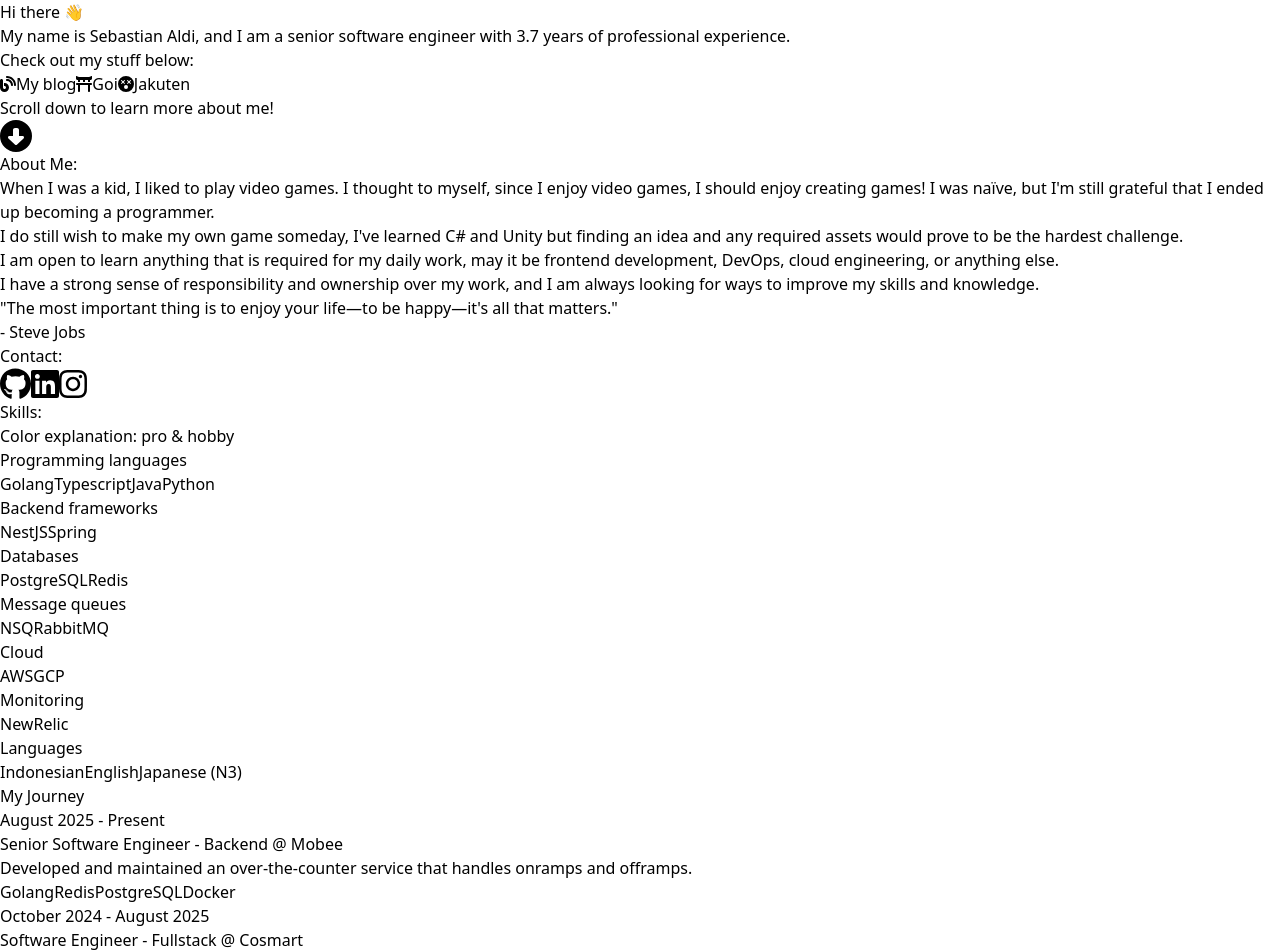
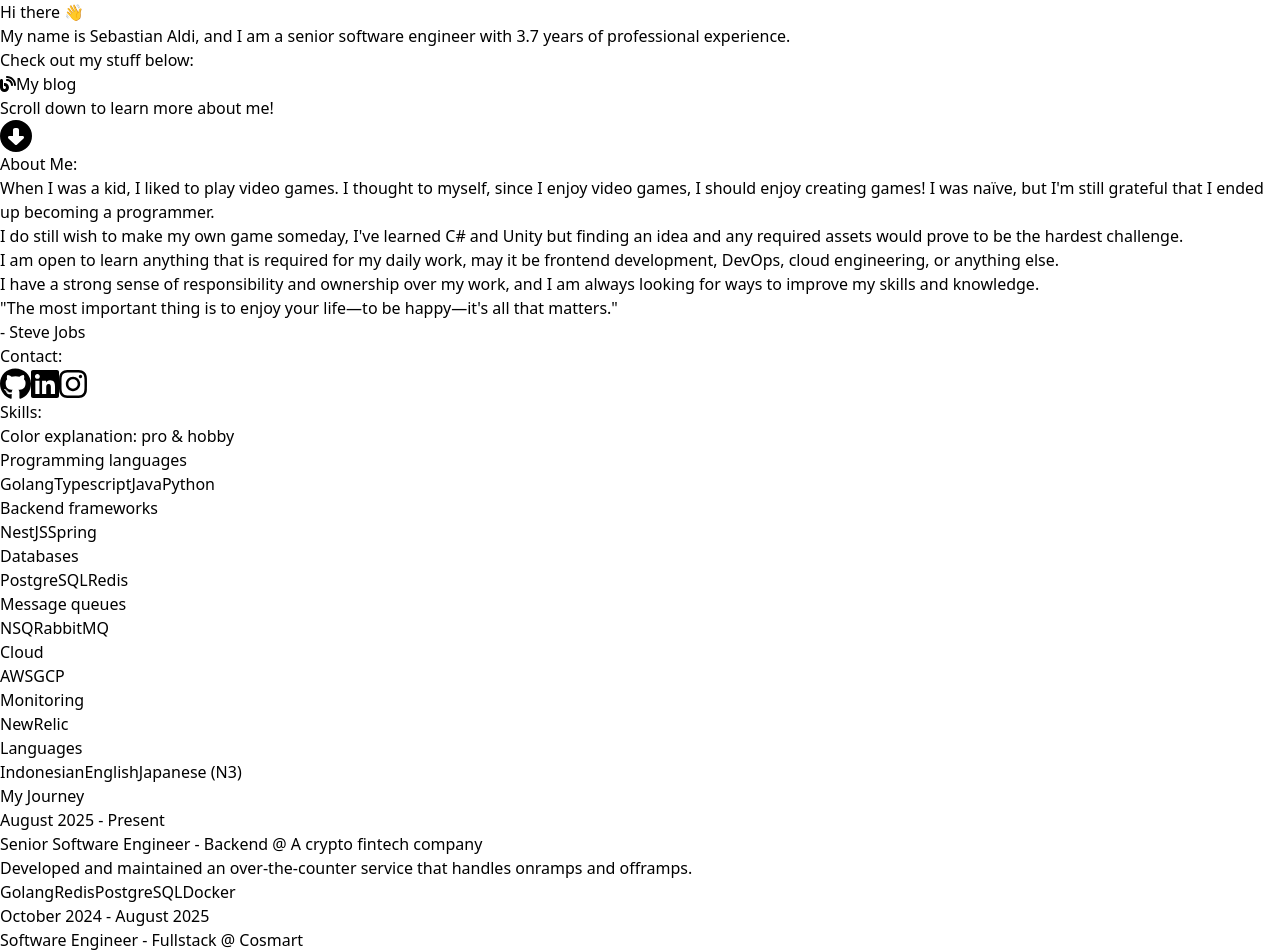
Before and after one commit to sebastianaldi17/personal-site, a React (Vite) app: page / in a window 1280 px wide. Shown: the top 952 px of the page. Built offline with nearby package versions, Linux system fonts and the light colour scheme.

Commit message:
Remove abandoned projects

```diff
--- a/src/data.ts
+++ b/src/data.ts
@@ -1,5 +1,5 @@
 import { faGithub, faInstagram, faLinkedin, IconDefinition } from "@fortawesome/free-brands-svg-icons";
-import { faBlog, faFaceDizzy, faToriiGate } from "@fortawesome/free-solid-svg-icons";
+import { faBlog } from "@fortawesome/free-solid-svg-icons";
 
 export const Data: {
     heroProjects: { icon: IconDefinition, link: string, buttonText: string }[],
@@ -32,16 +32,6 @@
             link: "https://blog.sebastianaldi.com/",
             buttonText: "My blog"
         },
-        {
-            icon: faToriiGate,
-            link: "https://goi.sebastianaldi.com/",
-            buttonText: "Goi"
-        },
-        {
-            icon: faFaceDizzy,
-            link: "https://jakuten.sebastianaldi.com/",
-            buttonText: "Jakuten",
-        }
     ],
     workExperience: [
         [new Date(2021, 2), new Date(2024, 7)],
@@ -71,7 +61,7 @@
     timeline: [
         {
             header: "August 2025 - Present",
-            boldText: "Senior Software Engineer - Backend @ Mobee",
+            boldText: "Senior Software Engineer - Backend @ A crypto fintech company",
             normalText: "Developed and maintained an over-the-counter service that handles onramps and offramps.",
             chips: ["Golang", "Redis", "PostgreSQL", "Docker"]
         },
```
